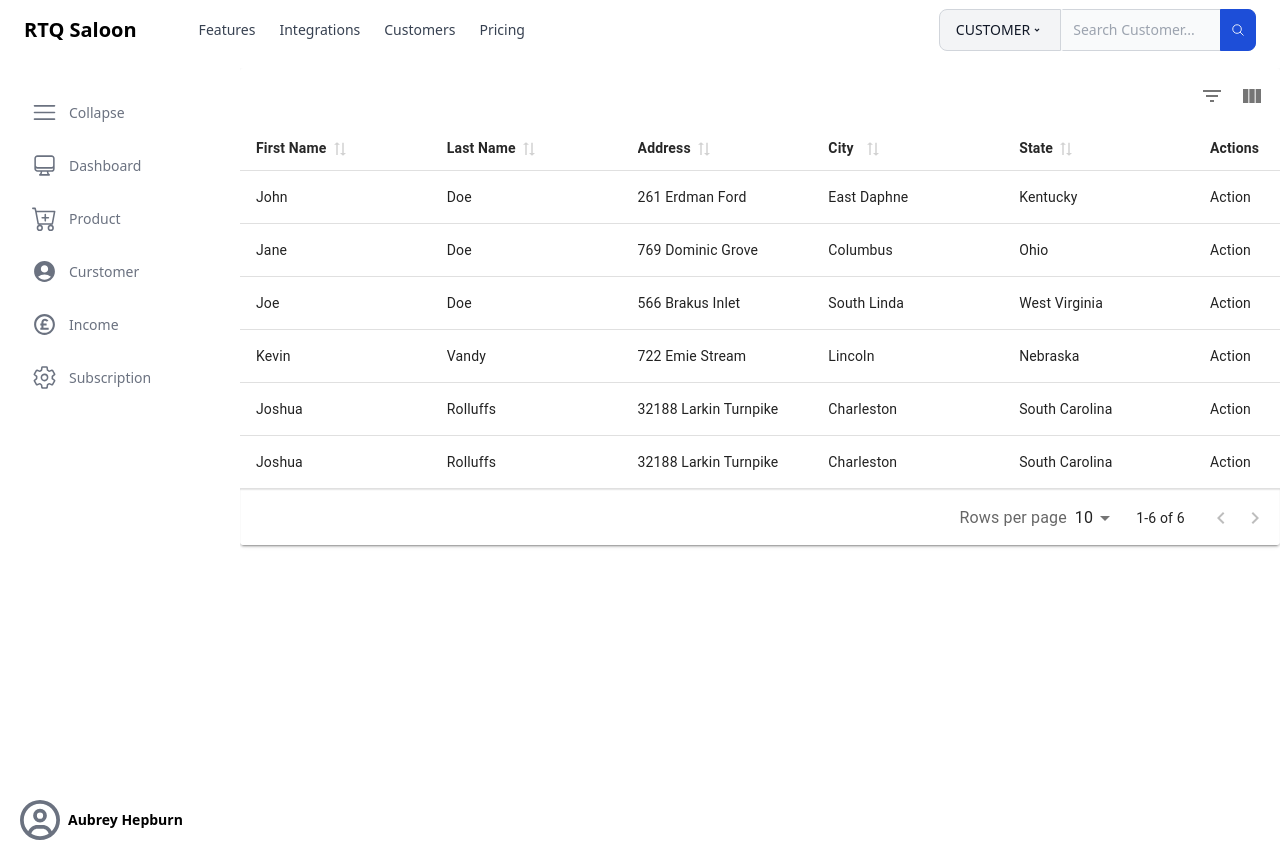
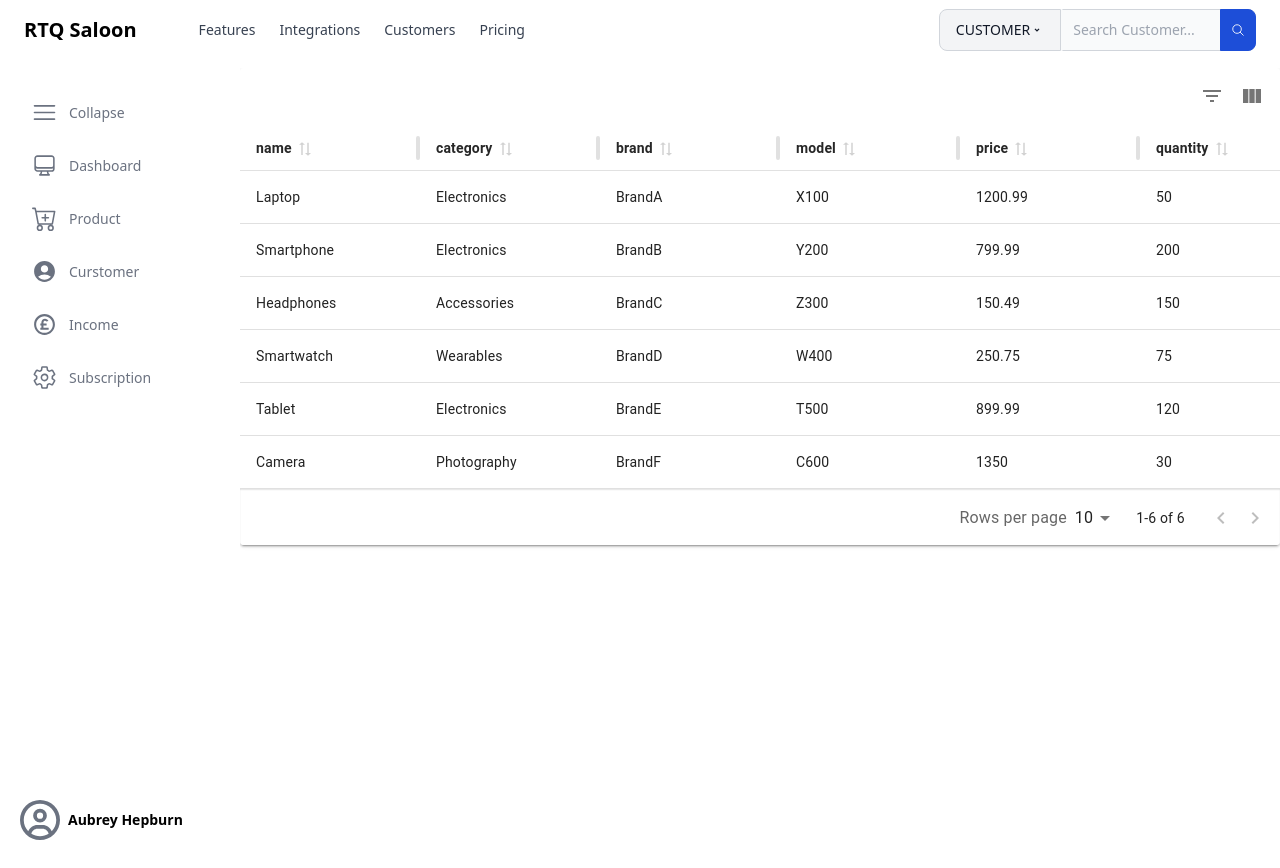
Before and after one commit to Adarshsingh7/saloon, a React (Vite) app: page / in a window 1280 px wide. Built offline with nearby package versions, Linux system fonts and the light colour scheme.

Commit message:
fixing the table

```diff
--- a/src/components/Table.jsx
+++ b/src/components/Table.jsx
@@ -1,4 +1,3 @@
-import { useMemo } from "react";
 import {
   MaterialReactTable,
   useMaterialReactTable,
@@ -24,99 +23,43 @@ function accessorKeyGenerator(obj, prefix = "") {
 }
 
 //nested data is ok, see accessorKeys in ColumnDef below
-const data = [
-  {
-    name: {
-      firstName: "John",
-      lastName: "Doe",
-    },
-    address: "261 Erdman Ford",
-    city: "East Daphne",
-    state: "Kentucky",
-  },
-  {
-    name: {
-      firstName: "Jane",
-      lastName: "Doe",
-    },
-    address: "769 Dominic Grove",
-    city: "Columbus",
-    state: "Ohio",
-  },
-  {
-    name: {
-      firstName: "Joe",
-      lastName: "Doe",
-    },
-    address: "566 Brakus Inlet",
-    city: "South Linda",
-    state: "West Virginia",
-  },
-  {
-    name: {
-      firstName: "Kevin",
-      lastName: "Vandy",
-    },
-    address: "722 Emie Stream",
-    city: "Lincoln",
-    state: "Nebraska",
-  },
-  {
-    name: {
-      firstName: "Joshua",
-      lastName: "Rolluffs",
-    },
-    address: "32188 Larkin Turnpike",
-    city: "Charleston",
-    state: "South Carolina",
-  },
-  {
-    name: {
-      firstName: "Joshua",
-      lastName: "Rolluffs",
-    },
-    address: "32188 Larkin Turnpike",
-    city: "Charleston",
-    state: "South Carolina",
-  },
-];
 
-const Example = () => {
+const Table = ({ data }) => {
   const accessorKeys = accessorKeyGenerator(data[0]);
 
-  const columns = useMemo(
-    () => [
-      {
-        accessorKey: "name.firstName",
-        header: "First Name",
-      },
-      {
-        accessorKey: "name.lastName",
-        header: "Last Name",
-      },
-      {
-        accessorKey: "address",
-        header: "Address",
-      },
-      {
-        accessorKey: "city",
-        header: "City",
-      },
-      {
-        accessorKey: "state",
-        header: "State",
-      },
-      {
-        id: "action", // This is a unique identifier for the column
+  const fields = [
+    "name",
+    "category",
+    "brand",
+    "model",
+    "price",
+    "quantity",
+    "warehouse",
+    "supplier name",
+    "phone",
+    "email",
+    "Actions",
+  ];
+
+  const columns = fields.map((field, index) => {
+    if (field === "Actions") {
+      return {
+        id: "action",
         header: "Actions",
         size: 10,
         Cell: ({ row }) => (
-          <button onClick={() => alert(row.original)}>Action</button>
+          <button onClick={() => alert(JSON.stringify(row.original))}>
+            Edit
+          </button>
         ),
-      },
-    ],
-    []
-  );
+      };
+    }
+
+    return {
+      accessorKey: accessorKeys[index],
+      header: field,
+    };
+  });
 
   const table = useMaterialReactTable({
     columns,
@@ -125,10 +68,11 @@ const Example = () => {
     enableGlobalFilter: false,
     enableColumnActions: false,
     enableDensityToggle: false,
+    enableColumnResizing: true,
     enableFullScreenToggle: false,
   });
 
   return <MaterialReactTable table={table} />;
 };
 
-export default Example;
+export default Table;
--- a/src/pages/Dashboard.jsx
+++ b/src/pages/Dashboard.jsx
@@ -7,6 +7,141 @@ import { IoSettingsOutline } from "react-icons/io5";
 import { BsCartPlus } from "react-icons/bs";
 import { FaRegCircleUser } from "react-icons/fa6";
 import { RxHamburgerMenu } from "react-icons/rx";
+
+const data = [
+  {
+    product: {
+      name: "Laptop",
+      category: "Electronics",
+      details: {
+        brand: "BrandA",
+        model: "X100",
+        price: 1200.99,
+      },
+    },
+    stock: {
+      quantity: 50,
+      warehouse: "WarehouseA",
+    },
+    supplier: {
+      name: "Tech Supplies Co.",
+      contact: {
+        phone: "987-654-3210",
+        email: "contact@techsupplies.com",
+      },
+    },
+  },
+  {
+    product: {
+      name: "Smartphone",
+      category: "Electronics",
+      details: {
+        brand: "BrandB",
+        model: "Y200",
+        price: 799.99,
+      },
+    },
+    stock: {
+      quantity: 200,
+      warehouse: "WarehouseB",
+    },
+    supplier: {
+      name: "Mobile World",
+      contact: {
+        phone: "555-123-4567",
+        email: "sales@mobileworld.com",
+      },
+    },
+  },
+  {
+    product: {
+      name: "Headphones",
+      category: "Accessories",
+      details: {
+        brand: "BrandC",
+        model: "Z300",
+        price: 150.49,
+      },
+    },
+    stock: {
+      quantity: 150,
+      warehouse: "WarehouseC",
+    },
+    supplier: {
+      name: "Audio Gear Inc.",
+      contact: {
+        phone: "321-654-0987",
+        email: "support@audiogear.com",
+      },
+    },
+  },
+  {
+    product: {
+      name: "Smartwatch",
+      category: "Wearables",
+      details: {
+        brand: "BrandD",
+        model: "W400",
+        price: 250.75,
+      },
+    },
+    stock: {
+      quantity: 75,
+      warehouse: "WarehouseA",
+    },
+    supplier: {
+      name: "Gadget Hub",
+      contact: {
+        phone: "456-789-0123",
+        email: "info@gadgethub.com",
+      },
+    },
+  },
+  {
+    product: {
+      name: "Tablet",
+      category: "Electronics",
+      details: {
+        brand: "BrandE",
+        model: "T500",
+        price: 899.99,
+      },
+    },
+    stock: {
+      quantity: 120,
+      warehouse: "WarehouseB",
+    },
+    supplier: {
+      name: "Tablet World",
+      contact: {
+        phone: "654-321-9876",
+        email: "contact@tabletworld.com",
+      },
+    },
+  },
+  {
+    product: {
+      name: "Camera",
+      category: "Photography",
+      details: {
+        brand: "BrandF",
+        model: "C600",
+        price: 1350.0,
+      },
+    },
+    stock: {
+      quantity: 30,
+      warehouse: "WarehouseC",
+    },
+    supplier: {
+      name: "Photo Supplies",
+      contact: {
+        phone: "789-012-3456",
+        email: "orders@photosupplies.com",
+      },
+    },
+  },
+];
 
 export default function Dashboard() {
   const [isSidebarOpen, setIsSidebarOpen] = useState(true);
@@ -89,7 +224,7 @@ export default function Dashboard() {
         >
           {/* <div className="border border-dashed border-gray-400 rounded-md flex items-center justify-center  h-full">
           </div> */}
-          <Table />
+          <Table data={data} />
         </main>
       </div>
     </section>
```
